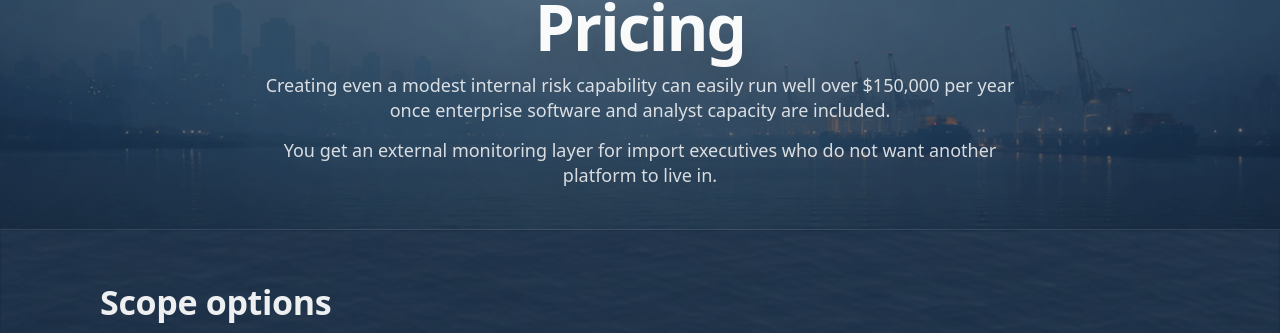
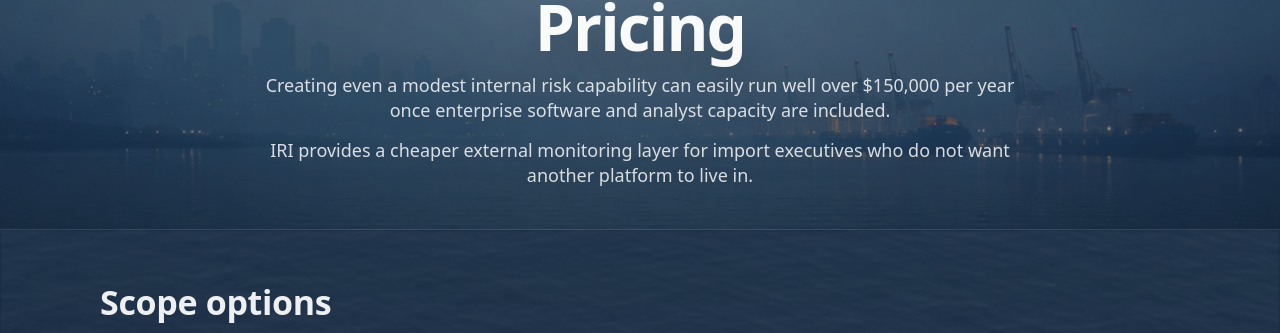
Before and after one commit to importrisk/import-risk-intelligence-site, a Jekyll site: the page built from pricing.html, in a window 1280 px wide. Shown: the part 136-469 px from the top of the page. Built offline with Jekyll 4.4.1, drawn with Linux system fonts in a browser that asks for light colours.

Commit message:
Update pricing.html

```diff
--- a/pricing.html
+++ b/pricing.html
@@ -16,7 +16,7 @@ description: Pricing and scope options for Import Risk Intelligence.
           Creating even a modest internal risk capability can easily run well over $150,000 per year once enterprise software and analyst capacity are included.
         </p>
         <p class="pricing-subtitle">
-          You get an external monitoring layer for import executives who do not want another platform to live in.
+          IRI provides a cheaper external monitoring layer for import executives who do not want another platform to live in.
         </p>
       </div>
     </div>
```
